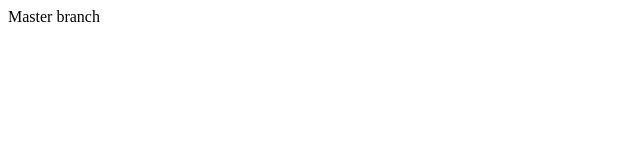
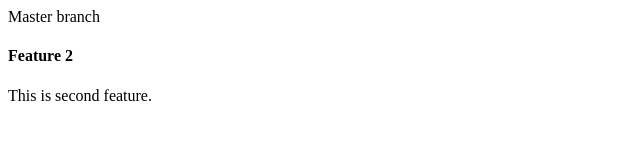
Before and after one commit to EaintMM/Web_Pre_Intern, a plain HTML site: page testbranch.html in a window 1280 px wide. Shown: the whole page, without its empty margins (0-640 px from the left). Drawn offline with Linux system fonts and the light colour scheme.

Commit message:
added second feature

```diff
--- a/testbranch.html
+++ b/testbranch.html
@@ -5,5 +5,8 @@
     </head>
     <body>
         Master branch
+
+        <h4>Feature 2</h4>
+        This is second feature.
     </body>
 </html>
```
